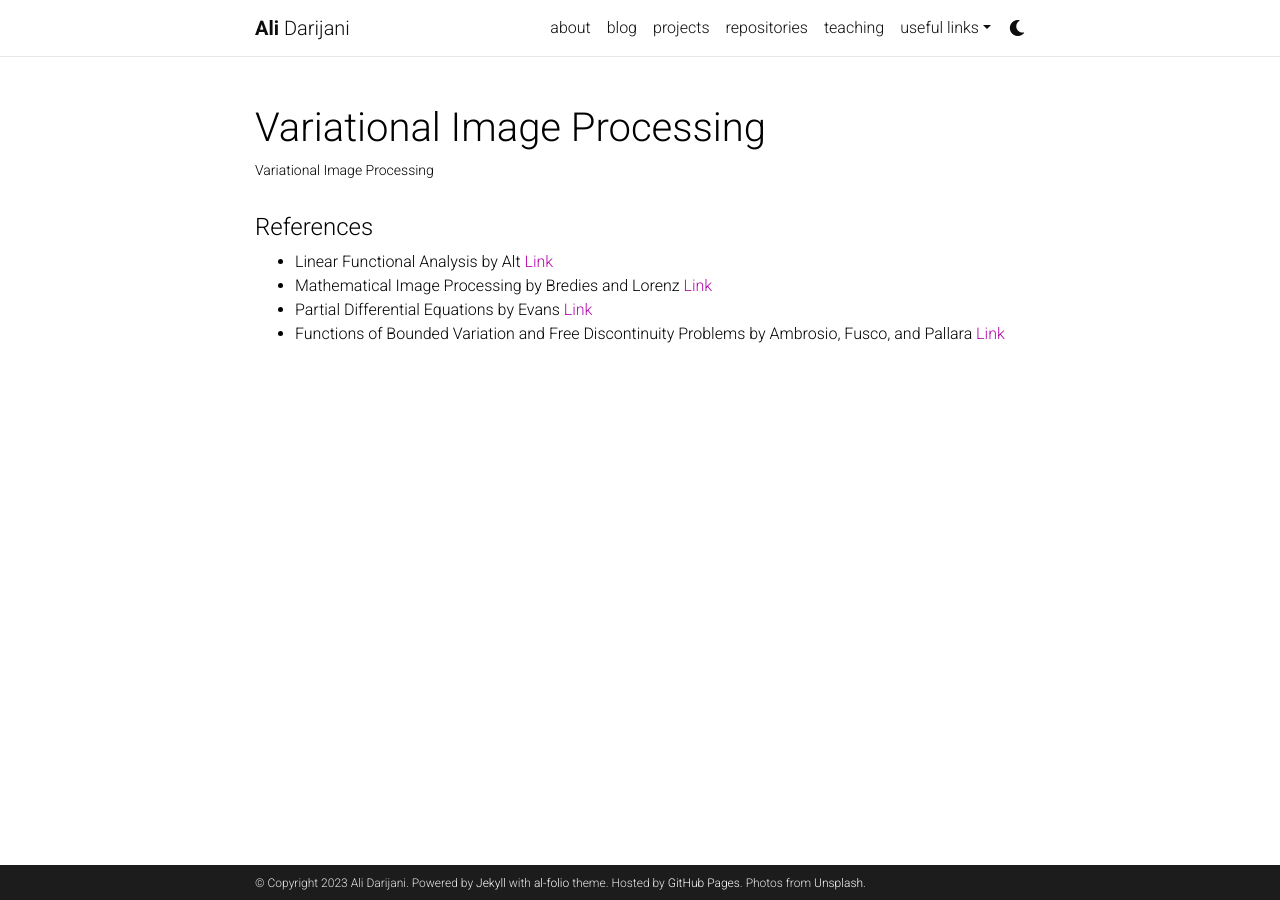
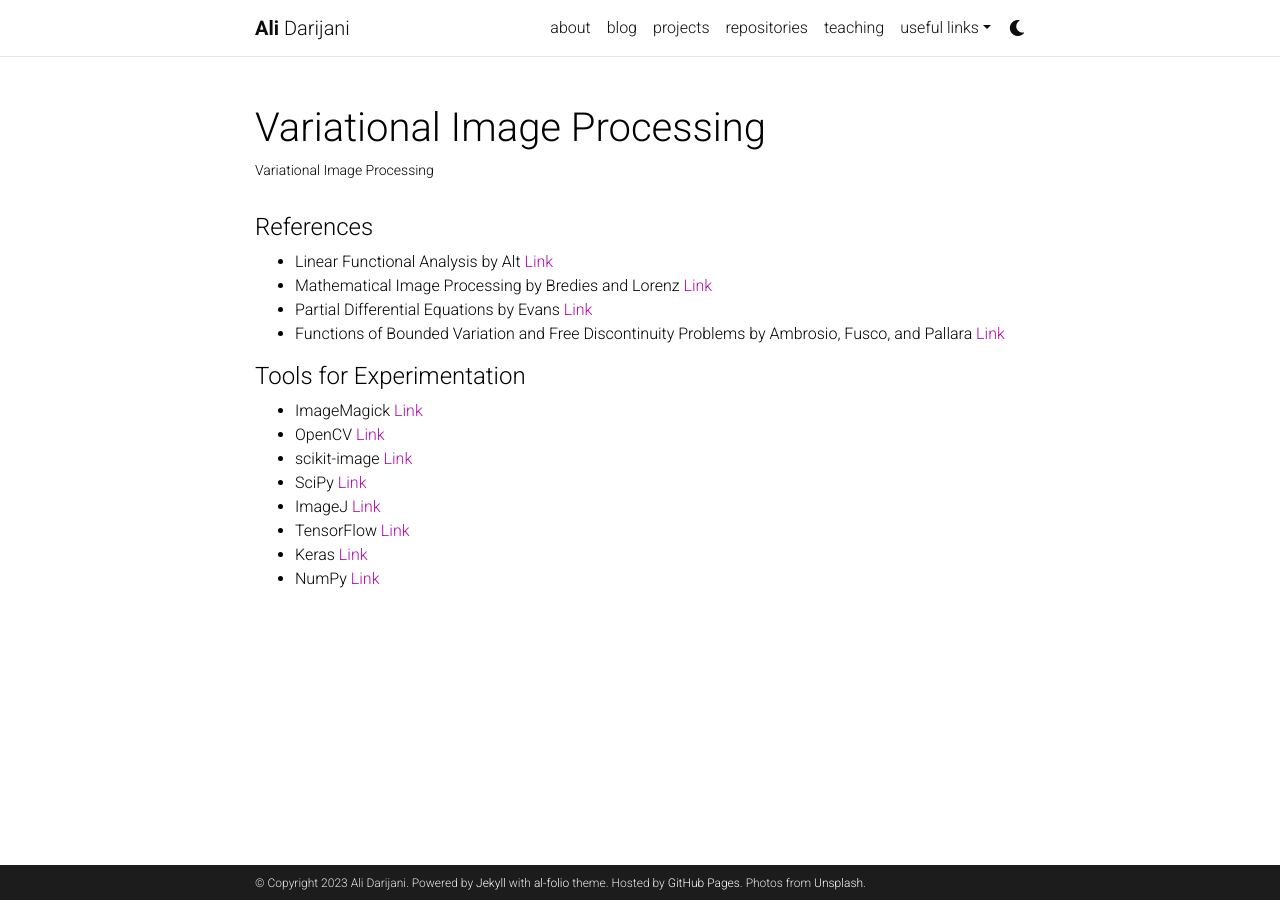
Before and after one commit to adarijani/adarijani.github.io_archived, a Jekyll site: the page built from _projects/variational_image_processing.md, in a window 1280 px wide. Built offline with Jekyll 4.4.1, drawn with Linux system fonts in a browser that asks for light colours; comment, search, counter and statistics services are not loaded; a style sheet for code colours, icons or effects is not loaded.

Commit message:
Update variational_image_processing.md

```diff
--- a/_projects/variational_image_processing.md
+++ b/_projects/variational_image_processing.md
@@ -13,3 +13,14 @@
 - Mathematical Image Processing  by Bredies and Lorenz [Link](https://link.springer.com/book/10.1007/978-3-030-01458-2)
 - Partial Differential Equations by Evans [Link](https://bookstore.ams.org/view?ProductCode=GSM/19.R)
 - Functions of Bounded Variation and Free Discontinuity Problems by Ambrosio, Fusco, and Pallara [Link](https://global.oup.com/academic/product/functions-of-bounded-variation-and-free-discontinuity-problems-9780198502456?cc=de&lang=en&)
+
+#### Tools for Experimentation
+
+- ImageMagick [Link](https://imagemagick.org/index.php)
+- OpenCV [Link](https://opencv.org/)
+- scikit-image [Link](https://scikit-image.org/)
+- SciPy [Link](https://scipy.org/)
+- ImageJ [Link](https://imagej.net/)
+- TensorFlow [Link](https://www.tensorflow.org/)
+- Keras [Link](https://keras.io/)
+- NumPy [Link](https://numpy.org/)
```
